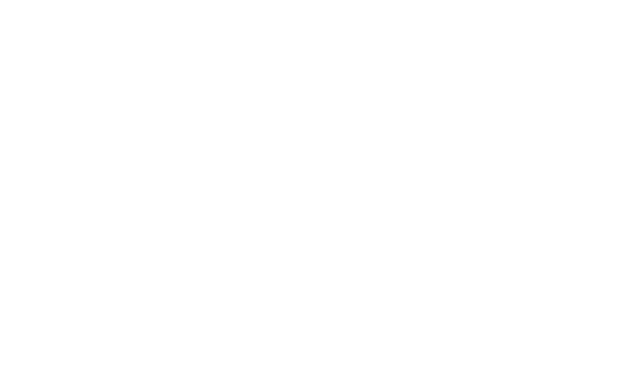
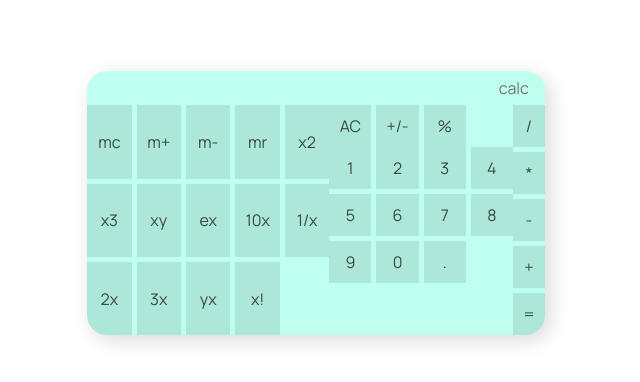
Before and after one commit to LastSkywalkerER/innowise-calc, a website built with webpack: page src/index.html in a window 1280 px wide. Shown: the whole page, without its empty margins (324-964 px from the left). Built offline with nearby package versions, Linux system fonts and the light colour scheme.

Commit message:
begin visual of calc

```diff
--- a/src/index.html
+++ b/src/index.html
@@ -11,5 +11,23 @@
       rel="stylesheet"
     />
   </head>
-  <body></body>
+  <body>
+    <section class="main">
+      <div class="calculator" id="calculator">
+        <div class="calculator-input text-field">
+          <input class="text-field__input" type="text" placeholder="calc" />
+        </div>
+        <div class="calculator-buttons">
+          <div class="calculator-buttons_hard"></div>
+          <div class="calculator-buttons_simple">
+            <div class="numbers-block">
+              <div class="simple--up"></div>
+              <div class="numbers"></div>
+            </div>
+            <div class="simple--right"></div>
+          </div>
+        </div>
+      </div>
+    </section>
+  </body>
 </html>
--- a/src/index.js
+++ b/src/index.js
@@ -1,3 +1,40 @@
 'use strict';
 
 import './style.sass';
+
+const calculator = document.getElementById('calculator'),
+  input = calculator.getElementsByTagName('input'),
+  buttons = calculator.querySelector('.calculator-buttons'),
+  buttonsHardBlock = buttons.querySelector('.calculator-buttons_hard'),
+  buttonsSimpleUpBlock = buttons.querySelector('.simple--up'),
+  buttonsSimpleRightBlock = buttons.querySelector('.simple--right'),
+  buttonsNumbersBlock = buttons.querySelector('.numbers');
+
+const renderButton = (name, place) => {
+  const button = document.createElement('button');
+  button.classList.add('button');
+  button.innerText = name;
+  place.append(button);
+};
+
+const renderButtons = () => {
+  const buttonsHard = ['mc', 'm+', 'm-', 'mr', 'x2', 'x3', 'xy', 'ex', '10x', '1/x', '2x', '3x', 'yx', 'x!'],
+    buttonsSimpleUp = ['AC', '+/-', '%'],
+    buttonsSimpleRight = ['/', '*', '-', '+', '='],
+    buttonsNumbers = ['1', '2', '3', '4', '5', '6', '7', '8', '9', '0', '.'];
+
+  buttonsHard.forEach((name) => {
+    renderButton(name, buttonsHardBlock);
+  });
+  buttonsSimpleUp.forEach((name) => {
+    renderButton(name, buttonsSimpleUpBlock);
+  });
+  buttonsSimpleRight.forEach((name) => {
+    renderButton(name, buttonsSimpleRightBlock);
+  });
+  buttonsNumbers.forEach((name) => {
+    renderButton(name, buttonsNumbersBlock);
+  });
+};
+
+renderButtons();
--- a/src/style.sass
+++ b/src/style.sass
@@ -0,0 +1,71 @@
+body
+  font-family: Manrope, 'sans-serif'
+
+  *, *::before, *::after
+    box-sizing: border-box
+
+input[type="text"]
+  font-family: inherit
+  font-size: inherit
+  line-height: inherit
+  outline: none
+  margin: 0
+  background-color: transparent
+
+button
+  padding: 0
+  border: none
+  font: inherit
+  color: inherit
+  background-color: transparent
+  cursor: pointer
+
+.main
+  display: flex
+  align-items: center
+  justify-content: center
+  padding-top: 5%
+
+.calculator
+  background: #beffef
+  overflow: hidden
+  border-radius: 20px
+  box-shadow: 5px 5px 20px rgba(0, 0, 0, 0.15)
+  &-buttons
+    display: flex
+    &_hard
+      display: grid
+      grid-template-columns: repeat(5, 1fr)
+      grid-row-gap: 5px
+      column-gap: 5px
+    &_simple
+      display: flex
+      & .simple--up, & .numbers
+        display: grid
+        grid-template-columns: repeat(4, 1fr)
+        grid-row-gap: 5px
+        column-gap: 5px
+      & .simple--right
+        display: grid
+        grid-template-columns: 1fr
+        grid-row-gap: 5px
+        column-gap: 5px
+
+.text-field
+  width: 100%
+  &__input
+    display: block
+    width: 100%
+    padding: 0.375rem 1rem
+    font-family: inherit
+    font-size: 1rem
+    font-weight: 400
+    line-height: 1.5
+    color: #212529
+    border: none
+    text-align: right
+
+.button
+  background: #00000018
+  color: #111111bd
+  padding: 10px
--- a/webpack.config.js
+++ b/webpack.config.js
@@ -1,3 +1,5 @@
+'use strict';
+
 const path = require('path');
 const {
   CleanWebpackPlugin
@@ -53,7 +55,6 @@ module.exports = {
     open: 'D:\\Program Files\\Mozilla Firefox\\firefox.exe',
     port: 8080,
     hot: true,
-    writeToDisk: false,
   },
   module: {
     rules: [{
```
